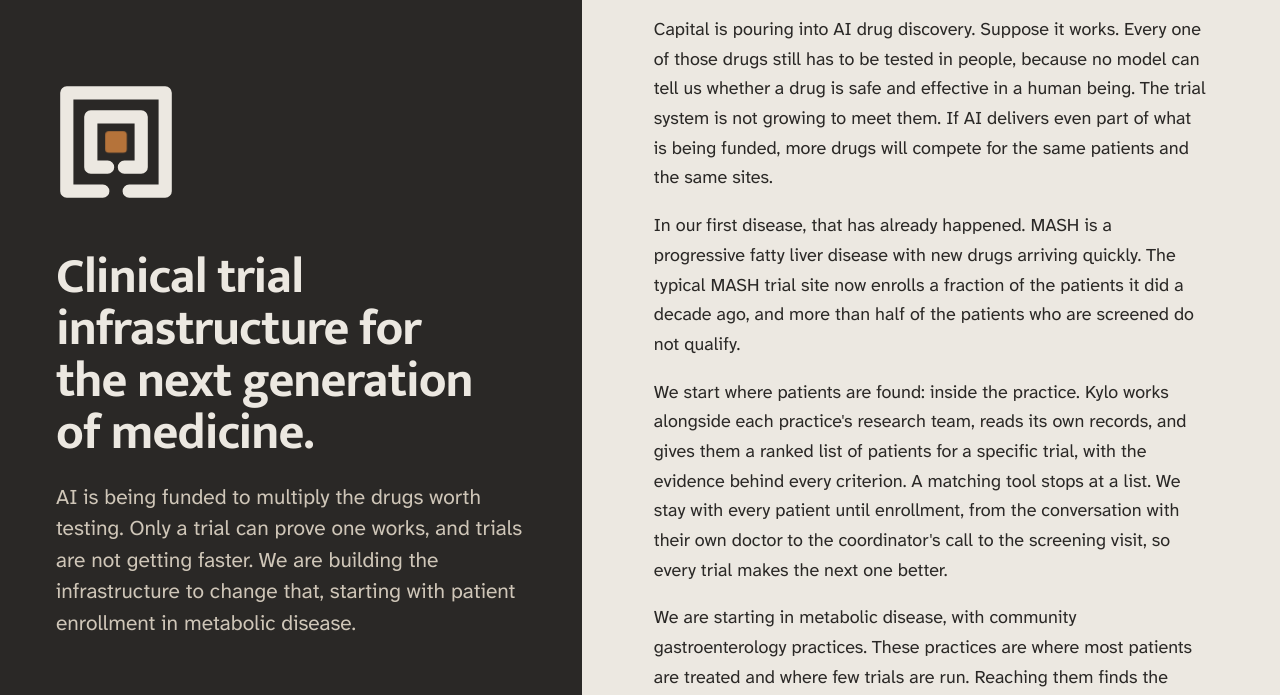
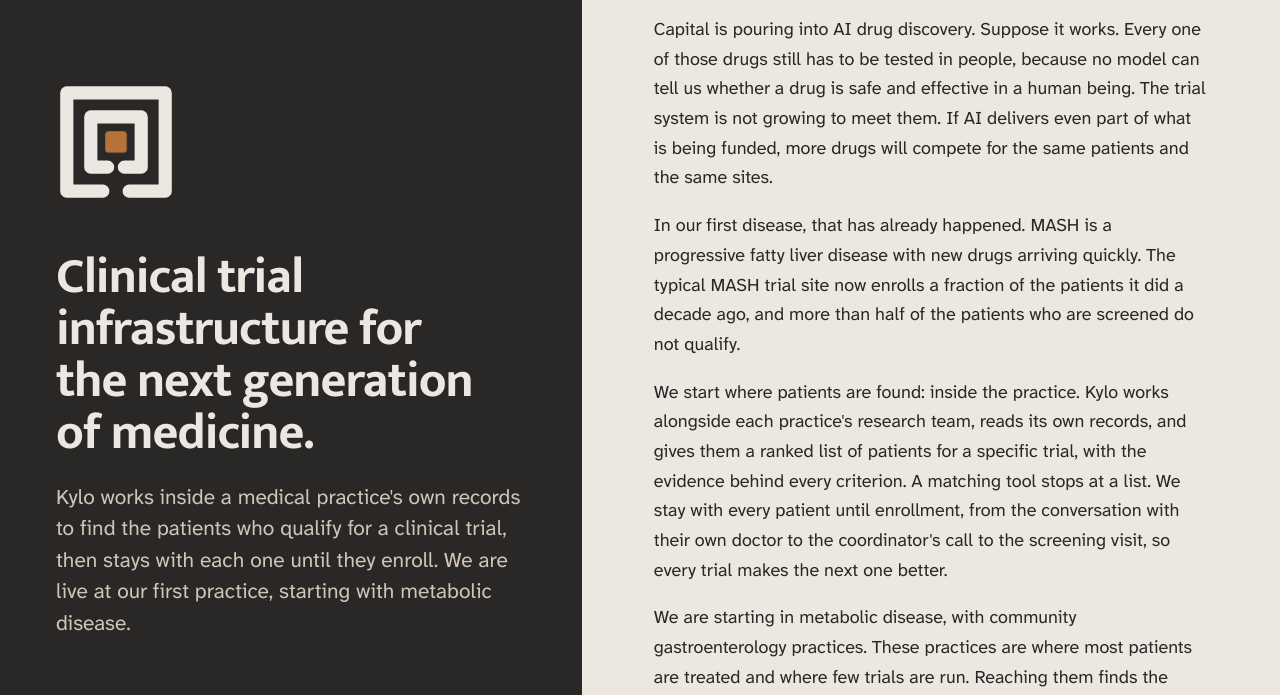
Before and after one commit to idonea-health/idonea-health.github.io, a plain HTML site: page index.html in a window 1280 px wide. Shown: the part 105-800 px from the top of the page. Drawn offline with Linux system fonts and the light colour scheme.

Commit message:
Home page lead: say what Kylo does and where it stands
Co-Authored-By: Claude Fable 5.2 <noreply@anthropic.com>
Claude-Session: https://claude.ai/code/session_01XaJ48AZN82Z31q6txdMYeD

```diff
--- a/index.html
+++ b/index.html
@@ -5,7 +5,7 @@
 <meta name="viewport" content="width=device-width, initial-scale=1, viewport-fit=cover">
 <meta name="robots" content="noindex, nofollow">
 <title>Kylo Health</title>
-<meta name="description" content="Kylo Health: clinical trial infrastructure for the next generation of medicine, starting with patient enrollment in metabolic disease.">
+<meta name="description" content="Kylo Health finds the patients who qualify for a clinical trial inside a practice's own records, and stays with each one until they enroll.">
 <meta name="theme-color" content="#2A2826">
 <link rel="icon" href="/favicon.svg" type="image/svg+xml">
 <link rel="icon" href="/favicon-32.png" sizes="32x32" type="image/png">
@@ -62,7 +62,7 @@
       <rect class="centre" x="41" y="41" width="18" height="18" rx="3" fill="#B5733A"/>
     </svg>
     <h1 class="h1">Clinical trial infrastructure for the next generation of medicine.</h1>
-    <p class="lead">AI is being funded to multiply the drugs worth testing. Only a trial can prove one works, and trials are not getting faster. We are building the infrastructure to change that, starting with patient enrollment in metabolic disease.</p>
+    <p class="lead">Kylo works inside a medical practice's own records to find the patients who qualify for a clinical trial, then stays with each one until they enroll. We are live at our first practice, starting with metabolic disease.</p>
   </div>
 </aside>
 <main class="page">
```
